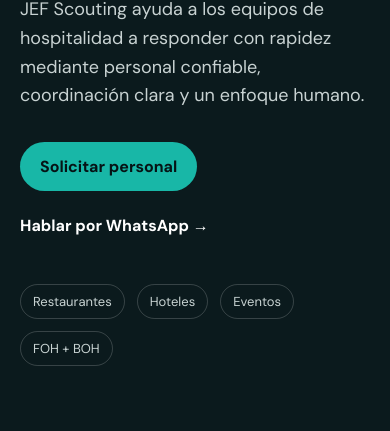
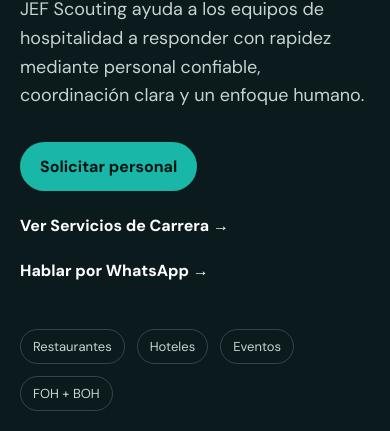
Before and after one commit to JEFScouting/jefscouting, a plain HTML site: page es/index.html in a window 390 px wide. Shown: the part 385-816 px from the top of the page. Drawn offline with nearby package versions, Linux system fonts and the light colour scheme.

Commit message:
Fix mobile Career Services discovery on Spanish homepage

```diff
--- a/es/index.html
+++ b/es/index.html
@@ -41,6 +41,7 @@
 <p class="lead">JEF Scouting ayuda a los equipos de hospitalidad a responder con rapidez mediante personal confiable, coordinación clara y un enfoque humano.</p>
 <div class="actions">
 <a class="button" href="https://calendly.com/jefscouting/30min" target="_blank" rel="noopener">Solicitar personal</a>
+<a class="text-link" href="/es/career-services.html">Ver Servicios de Carrera →</a>
 <a class="text-link" href="https://wa.me/13058900766?text=Hola%20JEF%20Scouting,%20quisiera%20solicitar%20personal" target="_blank" rel="noopener">Hablar por WhatsApp →</a>
 </div>
 <div class="trust"><span>Restaurantes</span><span>Hoteles</span><span>Eventos</span><span>FOH + BOH</span></div>
```
